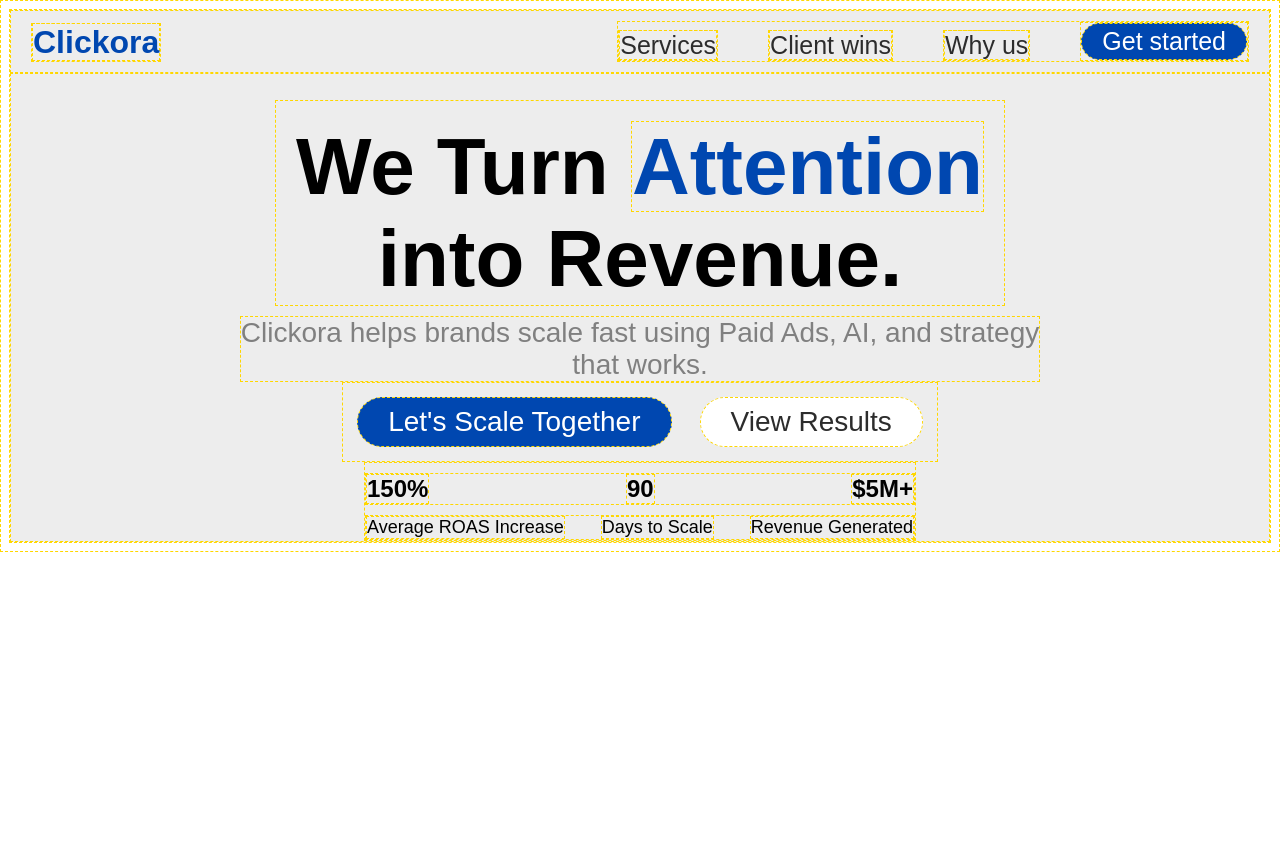
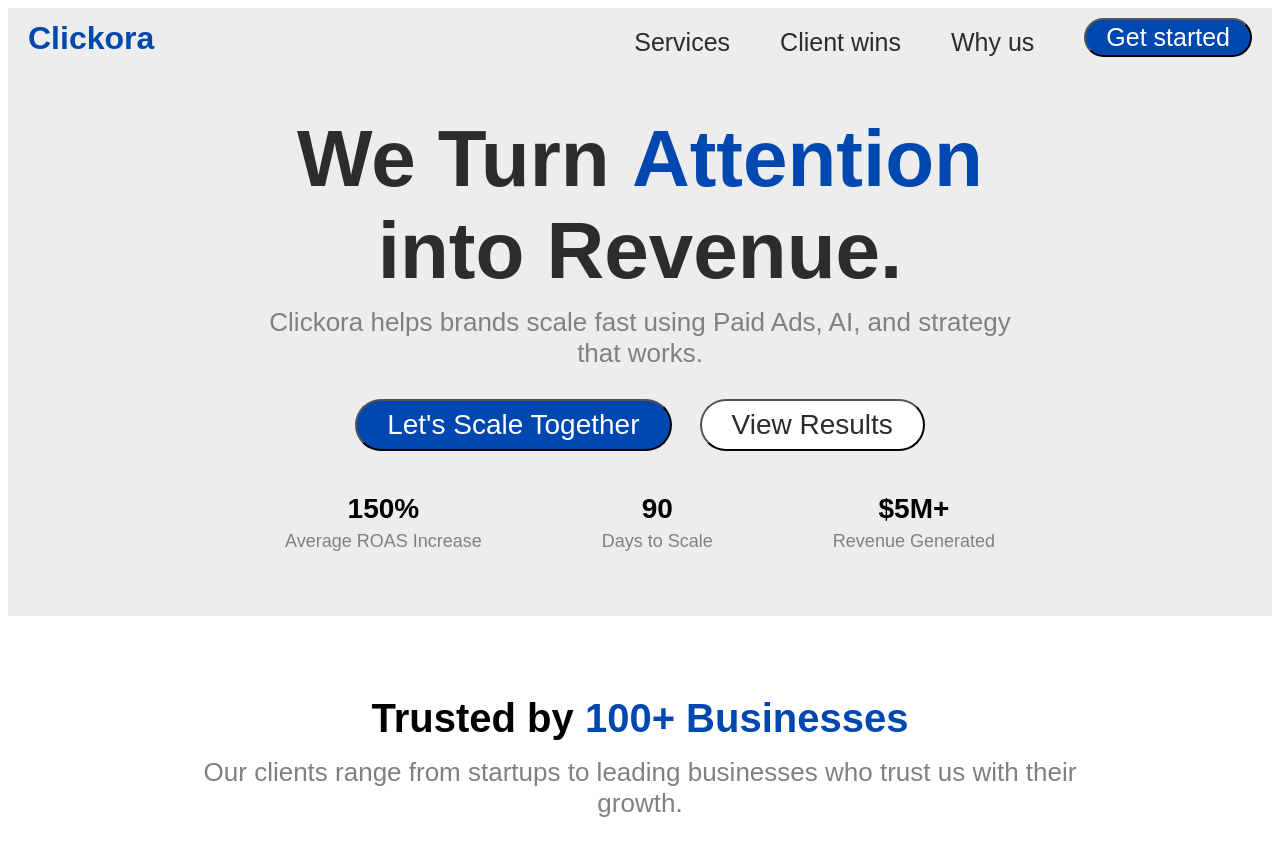
Before and after one commit to RAJA-2007-SOHAIB/clickora, a plain HTML site: page index.html in a window 1280 px wide. Before the commit the page ends 800 px from the top, so only its background shows below. Drawn offline with Linux system fonts and the light colour scheme.

Commit message:
Complete the main section and initiate the next

```diff
--- a/index.html
+++ b/index.html
@@ -21,22 +21,28 @@
     </div>
 
     <div class="main">
-        <div class="we-turn">We Turn <div style="color: #0047b0 ; display: inline;">Attention</div><br>into Revenue.</div>
+        <div class="we-turn">We Turn <div style="color: #0047b0 ; display: inline;">Attention</div><br>into Revenue.
+        </div>
         <div class="some-text">Clickora helps brands scale fast using Paid Ads, AI, and strategy <br> that works.</div>
         <div class="buttons"><button>Let's Scale Together</button><button class="second">View Results</button></div>
-        <div class="list">
-            <ul>
-                <li>150%</li>
-                <li>90</li>
-                <li>$5M+</li>
-            </ul>
+        <ul class="lists">
+            <li>
+                <div class="stats">150%</div><div class="description">Average ROAS Increase
+                </div>
+            </li>
+            <li>
+                <div class="stats">90</div><div class="description">Days to Scale</div>
+            </li>
+            <li>
+                <div class="stats">$5M+</div><div class="description">Revenue Generated</div>
+            </li>
+        </ul>
+    </div>
 
-            <ul class="description">
-                <li>Average ROAS Increase</li>
-                <li>Days to Scale</li>
-                <li>Revenue Generated</li>
-            </ul>
-        </div>
+    <div class="trust">
+        <div class="trusted">Trusted by <div style="color: #0047b0 ; display: inline;">100+ Businesses</div></div>
+        <div class="some-text">Our clients range from startups to leading businesses who trust us with their <br> growth.</div>
+
     </div>
 
 </body>
--- a/style.css
+++ b/style.css
@@ -1,10 +1,6 @@
 body{
     font-family: sans-serif;
     box-sizing: border-box;
-}
-
-*{
-    border: 1px dashed gold;
 }
 
 a{
@@ -52,7 +48,7 @@
     color: #ffffff;
     font-size: 25px;
     border-radius: 20px;
-    text-align: ;
+    cursor: pointer;
 }
 
 .main{
@@ -71,12 +67,14 @@
     text-align: center;
     padding: 20px;
     padding-bottom: 0;
+    color: #2c2c2c;
 }
 
 .some-text{
-    font-size: 28px;
+    font-size: 26px;
     color: gray;
     text-align: center;
+    margin-bottom: 0.6em;
 }
 
 
@@ -97,21 +95,41 @@
 
 }
 
-.list ul{
-    margin: 0;
+.lists{
+    display: flex;
+    gap: 120px;
+    list-style: none;
     padding: 0;
-    margin-top: 10px;
-    font-weight: 900;
-    display: flex;
-    list-style: none;
-    font-size: 24px;
-    justify-content: space-between;
+    margin-top: 1.8em;
+    margin-bottom: 4em;
 
 }
 
-ul.description{
-    font-weight: 100;
-    font-size: 18px;
-    gap: 2em;
+.lists .stats{
+    font-size: 28px;
+    font-weight: 600;
+    justify-self: center;
 
 }
+
+.lists .description{
+    font-size: 18px;
+    font-weight: 200;
+    color: gray;
+    margin-top: 6px;
+}
+
+.trust{
+    display: flex;
+    flex-direction: column;
+    align-items: center;
+    justify-content: center;
+    margin-top: 80px;
+    margin-bottom: 200px;
+}
+
+.trusted{
+    font-size: 40px;
+    font-weight: 600;
+    margin-bottom: 16px;
+}
```
